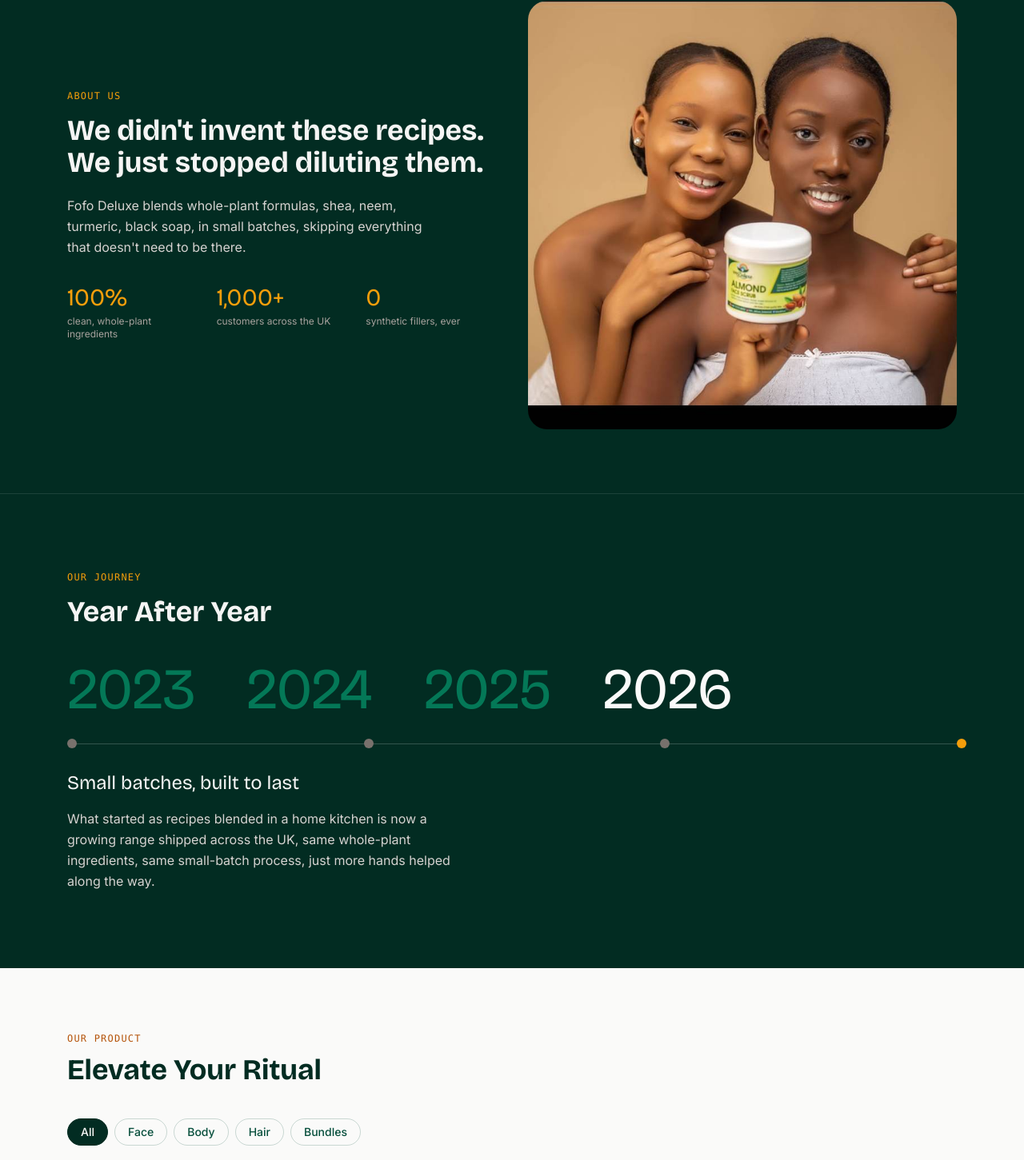
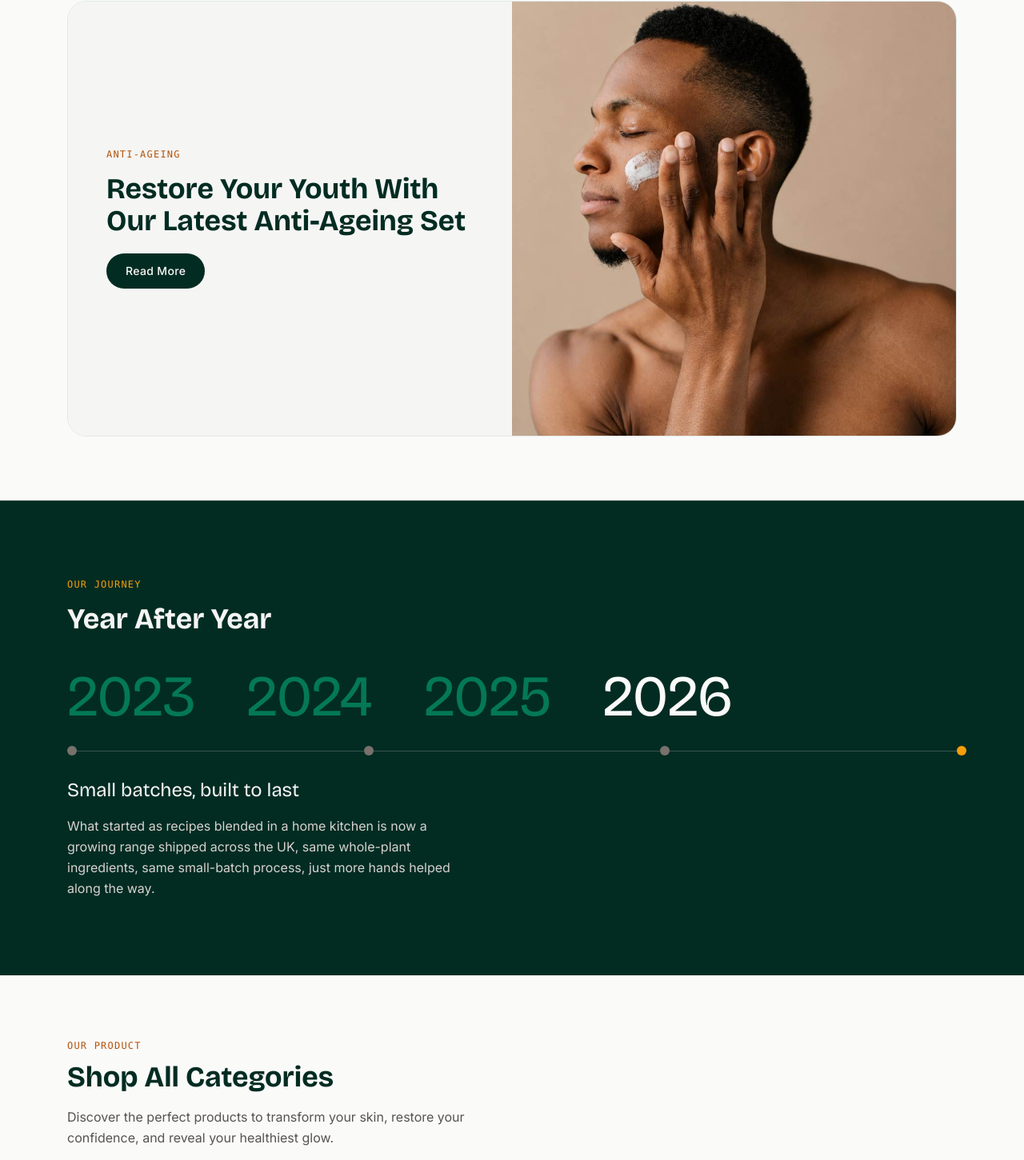
Before and after one commit to jagoman001/Fofo-Deluxe-Herbal-Care, a React (Vite) app: page / in a window 1280 px wide. Shown: the part 1454-2905 px from the top of the page at 80% size. Built offline with nearby package versions, Linux system fonts and the light colour scheme.

Commit message:
Redesign About section into anti-ageing promo, simplify Shop section

```diff
--- a/src/App.jsx
+++ b/src/App.jsx
@@ -127,6 +127,7 @@ function FofoDeluxeHome() {
   const [isCheckingOut, setIsCheckingOut] = useState(false);
   const [openFaq, setOpenFaq] = useState(0);
   const [activeYear, setActiveYear] = useState(TIMELINE.length - 1);
+  const [showAntiAgeingInfo, setShowAntiAgeingInfo] = useState(false);
   const [testimonialIndex, setTestimonialIndex] = useState(0);
   const [expandedPost, setExpandedPost] = useState(null);
   const [form, setForm] = useState({ email: "", full_name: "", phone: "", line1: "", line2: "", city: "", postcode: "" });
@@ -332,37 +333,33 @@ function FofoDeluxeHome() {
         </div>
       </section>
 
-      {/* ---------- ABOUT / STATS ---------- */}
-      <section id="about" className="bg-emerald-950 text-stone-100">
-        <div className="max-w-6xl mx-auto px-5 py-16 md:py-20 grid md:grid-cols-2 gap-10 items-center">
-          <Reveal>
-            <p className="font-mono text-xs tracking-widest uppercase text-amber-500 mb-4">About Us</p>
-            <h2 className="font-serif font-bold text-3xl md:text-4xl leading-snug mb-5">
-              We didn't invent these recipes. We just stopped diluting them.
-            </h2>
-            <p className="text-stone-300 leading-relaxed mb-8 max-w-md">
-              Fofo Deluxe blends whole-plant formulas, shea, neem, turmeric, black soap, in small batches, skipping everything that doesn't need to be there.
-            </p>
-            <div className="grid grid-cols-3 gap-6">
-              <div>
-                <p className="font-serif text-3xl text-amber-500">100%</p>
-                <p className="text-xs text-stone-400 mt-1">clean, whole-plant ingredients</p>
+      {/* ---------- ANTI-AGEING PROMO ---------- */}
+      <section id="about" className="bg-stone-50">
+        <div className="max-w-6xl mx-auto px-5 py-16 md:py-20">
+          <div className="grid md:grid-cols-2 rounded-3xl overflow-hidden border border-emerald-900/10">
+            <Reveal className="bg-stone-100 flex flex-col justify-center px-6 py-12 md:px-12 md:py-0 order-2 md:order-1">
+              <p className="font-mono text-xs tracking-widest uppercase text-amber-700 mb-4">Anti-Ageing</p>
+              <h2 className="font-serif font-bold text-3xl md:text-4xl leading-snug text-emerald-950 mb-5">
+                Restore Your Youth With Our Latest Anti-Ageing Set
+              </h2>
+              {showAntiAgeingInfo && (
+                <p className="text-stone-600 leading-relaxed mb-6 max-w-sm">
+                  Powered by our Bio-Active Complex to help reduce the appearance of fine lines, wrinkles, and signs of ageing, revealing firmer, smoother, more youthful-looking skin.
+                </p>
+              )}
+              <button
+                onClick={() => setShowAntiAgeingInfo((v) => !v)}
+                className="self-start inline-flex items-center gap-2 px-6 py-3 rounded-full bg-emerald-950 text-stone-50 text-sm font-medium tracking-wide hover:bg-emerald-900 transition-colors"
+              >
+                {showAntiAgeingInfo ? "Read Less" : "Read More"}
+              </button>
+            </Reveal>
+            <Reveal className="order-1 md:order-2">
+              <div className="aspect-[4/3] md:aspect-auto md:h-full overflow-hidden">
+                <img src={manCreamImg} alt="Fofo Deluxe Anti-Ageing Set" className="w-full h-full object-cover" />
               </div>
-              <div>
-                <p className="font-serif text-3xl text-amber-500">1,000+</p>
-                <p className="text-xs text-stone-400 mt-1">customers across the UK</p>
-              </div>
-              <div>
-                <p className="font-serif text-3xl text-amber-500">0</p>
-                <p className="text-xs text-stone-400 mt-1">synthetic fillers, ever</p>
-              </div>
-            </div>
-          </Reveal>
-          <Reveal>
-            <div className="rounded-3xl overflow-hidden aspect-square">
-              <img src={almondScrubImg} alt="Fofo Deluxe ingredients" className="w-full h-full object-cover" />
-            </div>
-          </Reveal>
+            </Reveal>
+          </div>
         </div>
       </section>
 
@@ -411,34 +408,11 @@ function FofoDeluxeHome() {
       <section id="shop" className="max-w-6xl mx-auto px-5 py-16 md:py-20">
         <Reveal className="mb-10">
           <p className="font-mono text-xs tracking-widest uppercase text-amber-700 mb-3">Our Product</p>
-          <h2 className="font-serif font-bold text-3xl md:text-4xl text-emerald-950">Elevate Your Ritual</h2>
+          <h2 className="font-serif font-bold text-3xl md:text-4xl text-emerald-950 mb-4">Shop All Categories</h2>
+          <p className="text-stone-600 leading-relaxed max-w-lg">
+            Discover the perfect products to transform your skin, restore your confidence, and reveal your healthiest glow.
+          </p>
         </Reveal>
-        <div className="mb-5 flex gap-2 overflow-x-auto">
-          {CATEGORIES.map((cat) => (
-            <button key={cat} onClick={() => setActiveCategory(cat)} className={`shrink-0 px-4 py-1.5 rounded-full text-sm font-medium border transition-colors ${activeCategory === cat ? "bg-emerald-950 text-stone-50 border-emerald-950" : "bg-transparent text-emerald-900 border-emerald-900/20 hover:border-emerald-900/50"}`}>
-              {cat}
-            </button>
-          ))}
-        </div>
-        <div className="mb-8 flex flex-wrap gap-2">
-          {BENEFIT_TAGS.map((tag) => {
-            const isActive = selectedTags.includes(tag);
-            return (
-              <button
-                key={tag}
-                onClick={() => toggleTag(tag)}
-                className={`flex items-center gap-1.5 px-3.5 py-1.5 rounded-full text-xs font-medium border transition-colors ${
-                  isActive
-                    ? "bg-emerald-950 text-stone-50 border-emerald-950"
-                    : "bg-white text-stone-600 border-emerald-900/15 hover:border-emerald-900/40"
-                }`}
-              >
-                {isActive && <Check className="w-3 h-3" />}
-                {tag}
-              </button>
-            );
-          })}
-        </div>
         <div className="grid grid-cols-2 md:grid-cols-3 gap-4 md:gap-6">
           {filteredProducts.map((product) => (
             <div key={product.id} className="group flex flex-col bg-white rounded-2xl overflow-hidden border border-emerald-900/10 hover:border-emerald-900/25 transition-colors">
```
